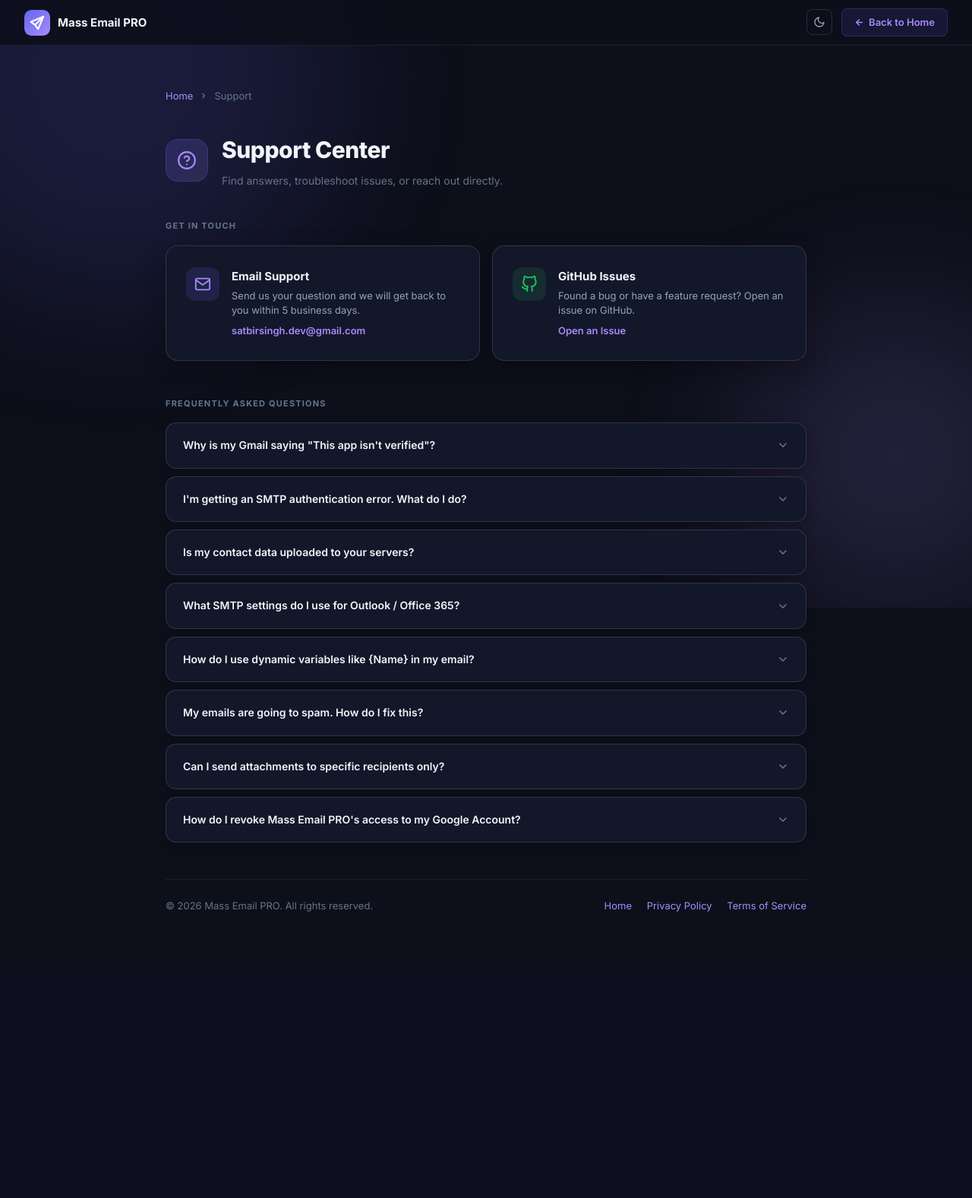
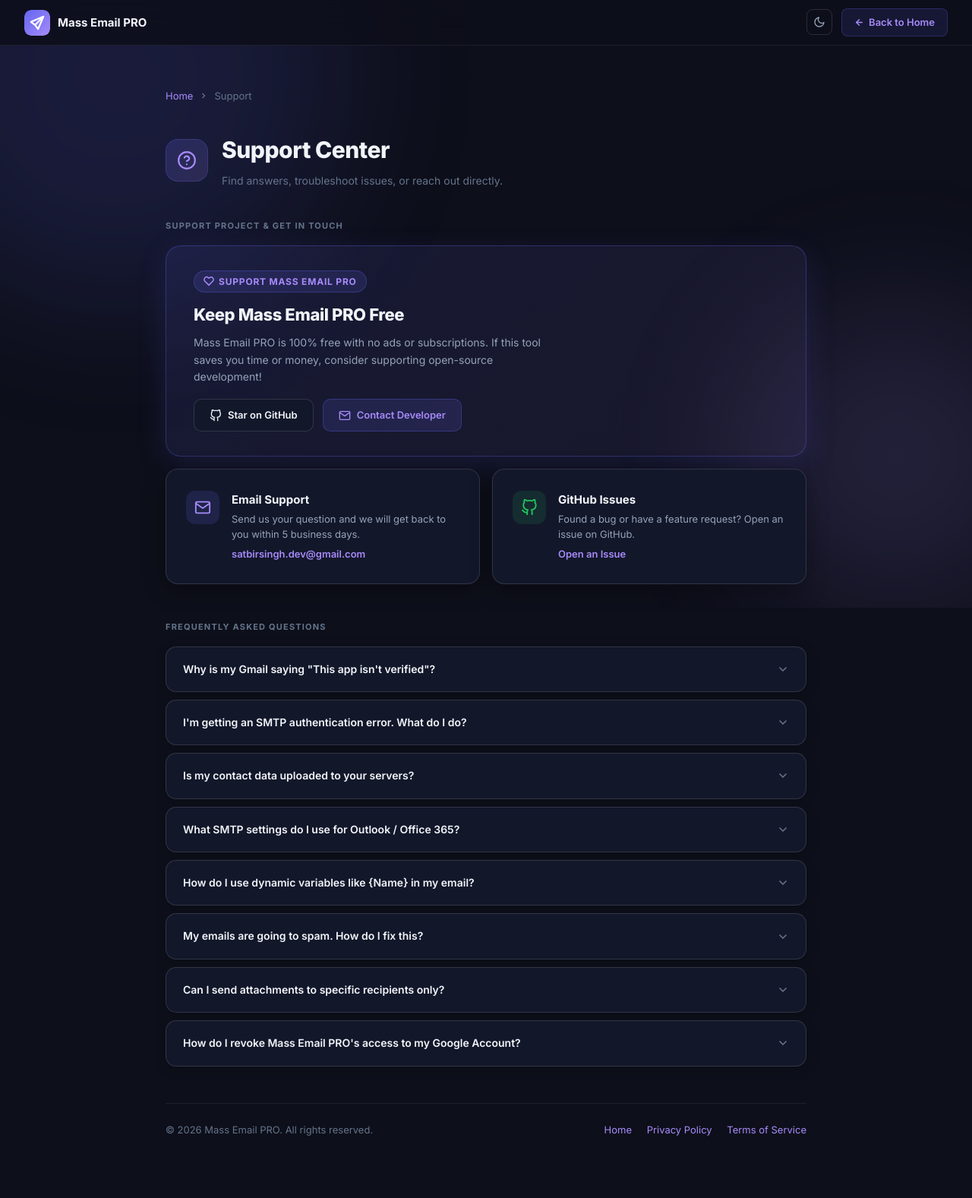
Before and after one commit to Satbir-Singh-42/MASS_EMAIL_PRO, a Flask app: page /support in a window 1280 px wide. Shown: the whole page at 76% size. Before the commit the page ends 1200 px from the top, so only its background shows below. Run offline with Flask 3, Linux system fonts and the light colour scheme.

Commit message:
feat: add frontend UI and support resources for Mass Email PRO application

```diff
--- a/templates/support.html
+++ b/templates/support.html
@@ -100,7 +100,10 @@
 
     /* Contact cards */
     .contact-grid{display:grid;grid-template-columns:repeat(2,1fr);gap:16px;margin-bottom:48px;}
-    @media(max-width:600px){.contact-grid{grid-template-columns:1fr;}}
+    @media(max-width:680px){
+      .contact-grid{grid-template-columns:1fr;}
+      .support-project-card{flex-direction:column !important; text-align:center; padding:24px 20px !important;}
+    }
     .contact-card{background:var(--surface);border:1px solid var(--border-hi);border-radius:16px;padding:28px 26px;display:flex;align-items:flex-start;gap:16px;text-decoration:none;transition:transform .2s,box-shadow .2s;box-shadow:0 8px 30px rgba(0,0,0,.3);}
     .contact-card:hover{transform:translateY(-4px);box-shadow:0 16px 40px rgba(99,102,241,.2);}
     .contact-card-icon{width:44px;height:44px;border-radius:12px;flex-shrink:0;display:grid;place-items:center;}
@@ -167,9 +170,33 @@
       </div>
     </div>
 
-    <!-- Contact Options -->
-    <div class="section-label">Get in Touch</div>
+    <!-- Support & Donation Section -->
+    <div class="section-label" id="donate">Support Project &amp; Get in Touch</div>
     <div class="contact-grid">
+      <!-- Support Card -->
+      <div class="contact-card support-project-card" style="grid-column: 1 / -1; display: flex; align-items: center; justify-content: space-between; gap: 24px; background: linear-gradient(135deg, rgba(99,102,241,0.12), rgba(167,139,250,0.08)); border: 1px solid rgba(99,102,241,0.3); padding: 32px 36px; border-radius: 20px; box-shadow: 0 12px 40px rgba(99,102,241,0.15);">
+        <div style="flex: 1;">
+          <div style="display:inline-flex; align-items:center; gap:6px; padding:4px 12px; border-radius:100px; background:rgba(99,102,241,0.15); border:1px solid rgba(99,102,241,0.3); color:var(--accent2); font-size:12px; font-weight:700; text-transform:uppercase; letter-spacing:0.8px; margin-bottom:12px;">
+            <svg xmlns="http://www.w3.org/2000/svg" width="14" height="14" viewBox="0 0 24 24" fill="none" stroke="currentColor" stroke-width="2.5" stroke-linecap="round" stroke-linejoin="round"><path d="M20.84 4.61a5.5 5.5 0 0 0-7.78 0L12 5.67l-1.06-1.06a5.5 5.5 0 0 0-7.78 7.78l1.06 1.06L12 21.23l7.78-7.78 1.06-1.06a5.5 5.5 0 0 0 0-7.78z"/></svg>
+            Support Mass Email PRO
+          </div>
+          <h2 style="font-size:22px; font-weight:800; color:var(--text-1); margin-bottom:8px; letter-spacing:-0.4px;">Keep Mass Email PRO Free</h2>
+          <p style="font-size:14px; color:var(--text-2); line-height:1.6; max-width:480px; margin-bottom:18px;">
+            Mass Email PRO is 100% free with no ads or subscriptions. If this tool saves you time or money, consider supporting open-source development!
+          </p>
+          <div style="display:flex; gap:12px; flex-wrap:wrap;">
+            <a href="https://github.com/Satbir-Singh-42/MASS_EMAIL_PRO" target="_blank" rel="noopener" style="display:inline-flex; align-items:center; gap:8px; padding:10px 20px; border-radius:10px; background:var(--surface); border:1px solid var(--border-hi); color:var(--text-1); font-size:13px; font-weight:600; text-decoration:none; transition:border-color 0.2s;">
+              <svg xmlns="http://www.w3.org/2000/svg" width="16" height="16" viewBox="0 0 24 24" fill="none" stroke="currentColor" stroke-width="2" stroke-linecap="round" stroke-linejoin="round"><path d="M9 19c-5 1.5-5-2.5-7-3m14 6v-3.87a3.37 3.37 0 0 0-.94-2.61c3.14-.35 6.44-1.54 6.44-7A5.44 5.44 0 0 0 20 4.77 5.07 5.07 0 0 0 19.91 1S18.73.65 16 2.48a13.38 13.38 0 0 0-7 0C6.27.65 5.09 1 5.09 1A5.07 5.07 0 0 0 5 4.77a5.44 5.44 0 0 0-1.5 3.78c0 5.42 3.3 6.61 6.44 7A3.37 3.37 0 0 0 9 18.13V22"/></svg>
+              Star on GitHub
+            </a>
+            <a href="mailto:satbirsingh.dev@gmail.com?subject=Sponsorship%20%2F%20Support%20Mass%20Email%20PRO" style="display:inline-flex; align-items:center; gap:8px; padding:10px 20px; border-radius:10px; background:rgba(99,102,241,0.15); border:1px solid rgba(99,102,241,0.3); color:var(--accent2); font-size:13px; font-weight:600; text-decoration:none; transition:background 0.2s;">
+              <svg xmlns="http://www.w3.org/2000/svg" width="16" height="16" viewBox="0 0 24 24" fill="none" stroke="currentColor" stroke-width="2" stroke-linecap="round" stroke-linejoin="round"><path d="M4 4h16c1.1 0 2 .9 2 2v12c0 1.1-.9 2-2 2H4c-1.1 0-2-.9-2-2V6c0-1.1.9-2 2-2z"/><polyline points="22,6 12,13 2,6"/></svg>
+              Contact Developer
+            </a>
+          </div>
+        </div>
+      </div>
+
       <a href="mailto:satbirsingh.dev@gmail.com" class="contact-card">
         <div class="contact-card-icon cc-purple">
           <svg xmlns="http://www.w3.org/2000/svg" width="22" height="22" viewBox="0 0 24 24" fill="none" stroke="currentColor" stroke-width="2" stroke-linecap="round" stroke-linejoin="round"><path d="M4 4h16c1.1 0 2 .9 2 2v12c0 1.1-.9 2-2 2H4c-1.1 0-2-.9-2-2V6c0-1.1.9-2 2-2z"/><polyline points="22,6 12,13 2,6"/></svg>
```
Also changed, not shown: templates/index.html (+11 -9 lines), static/support_qr.png (added).
